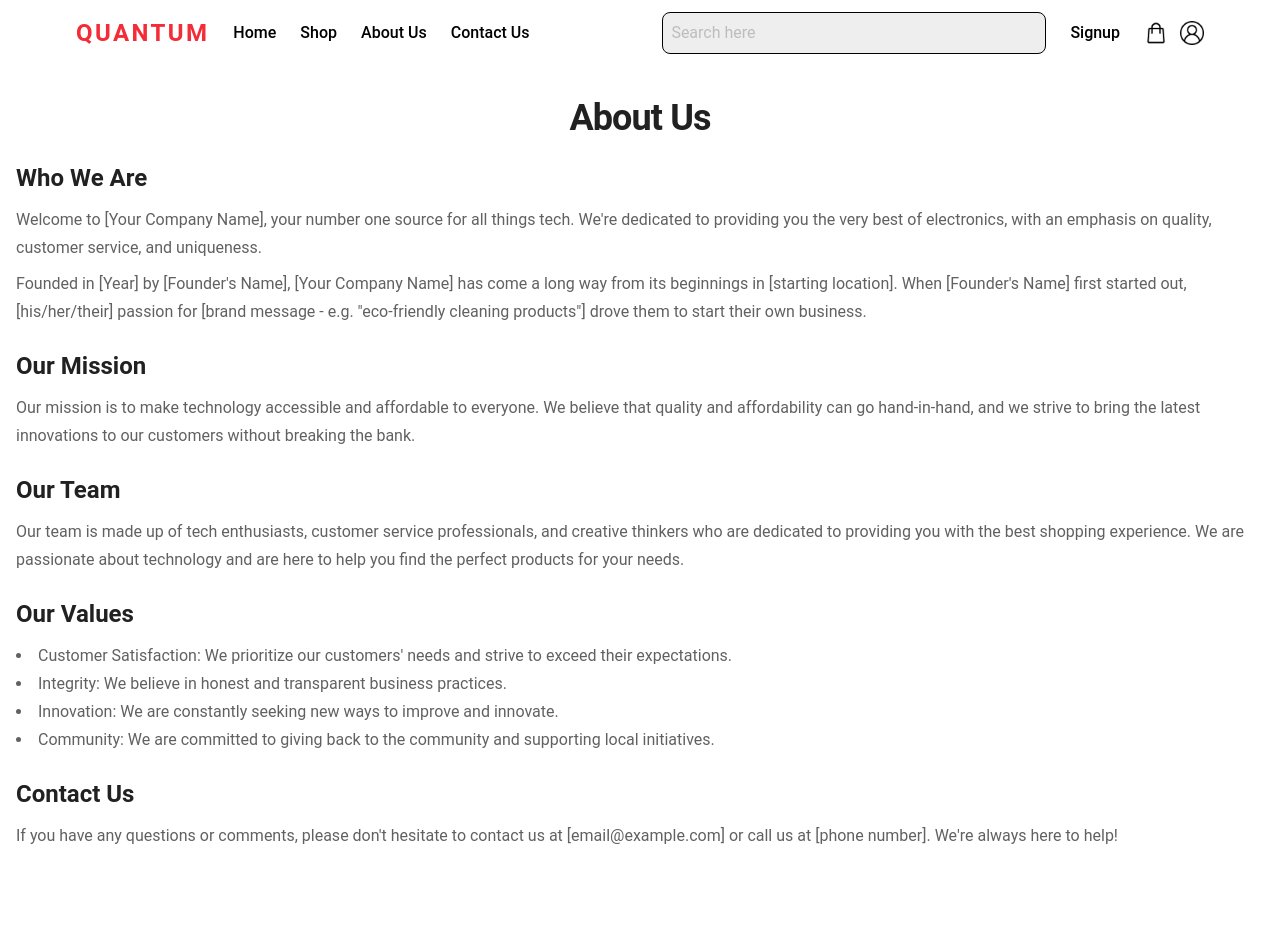
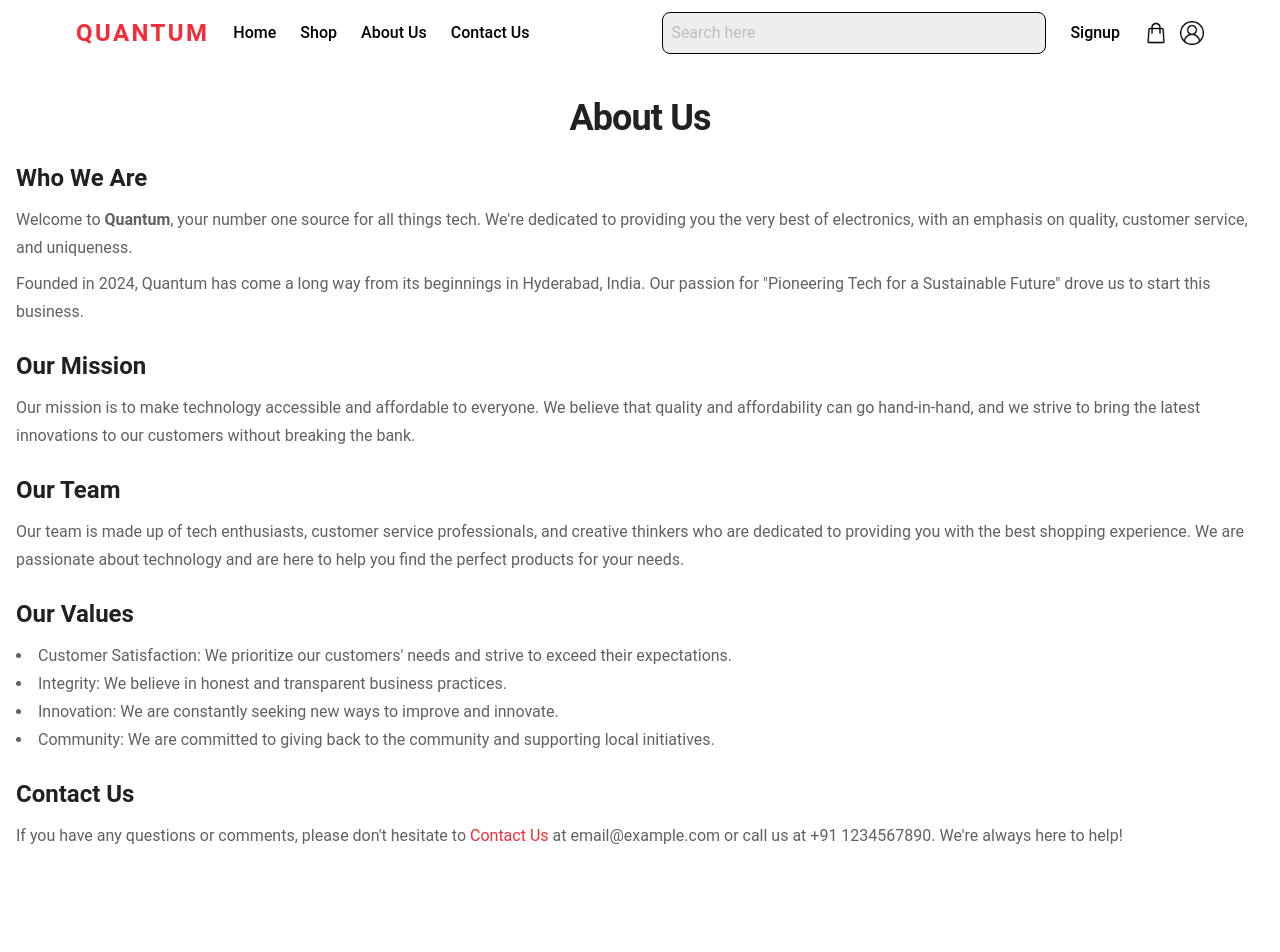
Before and after one commit to ShaikhAman01/Quantum-e-commerce, a React (Vite) app in the folder vite-project/: page /aboutus in a window 1280 px wide. Shown: the top 952 px of the page. Built offline with nearby package versions, Linux system fonts and the light colour scheme.

Commit message:
updated about and contact pages

```diff
--- a/vite-project/package.json
+++ b/vite-project/package.json
@@ -14,6 +14,7 @@
     "lucide-react": "^0.383.0",
     "react": "^18.2.0",
     "react-dom": "^18.2.0",
+    "react-icons": "^5.2.1",
     "react-router-dom": "^6.23.1"
   },
   "devDependencies": {
--- a/vite-project/src/App.jsx
+++ b/vite-project/src/App.jsx
@@ -5,7 +5,7 @@ import {
 } from "react-router-dom";
 import HomePage from "./pages/home/HomePage";
 import NoPage from "./pages/noPage/NoPage";
-import ProductInfo from "./pages/productIngo/ProductInfo";
+import ProductInfo from "./pages/productInfo/ProductInfo";
 import ScrollTop from "./components/scrollTop/ScrollTop";
 import CartPage from "./pages/cart/CartPage";
 import AllProducts from "./pages/allProducts/AllProducts";
--- a/vite-project/src/components/navbar/Navbar.jsx
+++ b/vite-project/src/components/navbar/Navbar.jsx
@@ -66,7 +66,7 @@ const Navbar = () => {
                     {/* Shop */}
                     <Link to={'/aboutUs'} className="ml-6 text-black font-medium">About Us</Link>
                     {/* Shop */}
-                    <Link to={'/'} className="ml-6 text-black font-medium">Contact Us</Link>
+                    <Link to={'/contact'} className="ml-6 text-black font-medium">Contact Us</Link>
                 </div>
 
                 {/* right  */}
--- a/vite-project/src/pages/aboutUs/AboutUs.jsx
+++ b/vite-project/src/pages/aboutUs/AboutUs.jsx
@@ -1,4 +1,5 @@
 import React from 'react';
+import { Link } from 'react-router-dom';
 import Layout from "../../components/layout/Layout";
 
 const AboutUs = () => {
@@ -13,10 +14,10 @@ const AboutUs = () => {
                         <section>
                             <h2 className="text-2xl font-semibold text-gray-900 mb-3">Who We Are</h2>
                             <p className="text-gray-700 leading-7">
-                                Welcome to [Your Company Name], your number one source for all things tech. We're dedicated to providing you the very best of electronics, with an emphasis on quality, customer service, and uniqueness.
+                                Welcome to <b>Quantum</b>, your number one source for all things tech. We're dedicated to providing you the very best of electronics, with an emphasis on quality, customer service, and uniqueness.
                             </p>
                             <p className="text-gray-700 leading-7 mt-2">
-                                Founded in [Year] by [Founder's Name], [Your Company Name] has come a long way from its beginnings in [starting location]. When [Founder's Name] first started out, [his/her/their] passion for [brand message - e.g. "eco-friendly cleaning products"] drove them to start their own business.
+                                Founded in 2024, Quantum has come a long way from its beginnings in Hyderabad, India. Our passion for "Pioneering Tech for a Sustainable Future" drove us to start this business.
                             </p>
                         </section>
 
@@ -47,7 +48,7 @@ const AboutUs = () => {
                         <section className="mt-8">
                             <h2 className="text-2xl font-semibold text-gray-900 mb-3">Contact Us</h2>
                             <p className="text-gray-700 leading-7">
-                                If you have any questions or comments, please don't hesitate to contact us at [email@example.com] or call us at [phone number]. We're always here to help!
+                                If you have any questions or comments, please don't hesitate to <Link to={'/contact'} className="text-primary">Contact Us</Link> at email@example.com or call us at +91 1234567890. We're always here to help!
                             </p>
                         </section>
                     </div>
--- a/vite-project/src/pages/contactUs/contactUs.jsx
+++ b/vite-project/src/pages/contactUs/contactUs.jsx
@@ -1,5 +1,6 @@
 import React from 'react';
 import Layout from "../../components/layout/Layout";
+import { FaFacebook, FaTwitter, FaInstagram } from 'react-icons/fa';
 
 const ContactUs = () => {
     return (
@@ -28,6 +29,15 @@ const ContactUs = () => {
                             <p className="text-gray-700 leading-7">
                                 Address: 123 Tech Avenue, Innovation City, CA 90001
                             </p>
+                        </section>
+
+                        <section className="mt-8">
+                            <h2 className="text-2xl font-semibold text-gray-900 mb-3">Social Media</h2>
+                            <div className="flex space-x-4">
+                                <a href="#" className="text-primary hover:text-primary-dark"><FaFacebook size={24} /></a>
+                                <a href="#" className="text-primary hover:text-primary-dark"><FaTwitter size={24} /></a>
+                                <a href="#" className="text-primary hover:text-primary-dark"><FaInstagram size={24} /></a>
+                            </div>
                         </section>
 
                         <section className="mt-8">
--- a/vite-project/src/pages/productIngo/ProductInfo.jsx
+++ b/vite-project/src/pages/productInfo/ProductInfo.jsx
@@ -1,4 +1,3 @@
-import React from 'react';
 import Layout from "../../components/layout/Layout";
 import Button from '../../components/Shared/Button';
 
```
Also changed, not shown: 1 other file (tests, documents, lock files or other folders).
